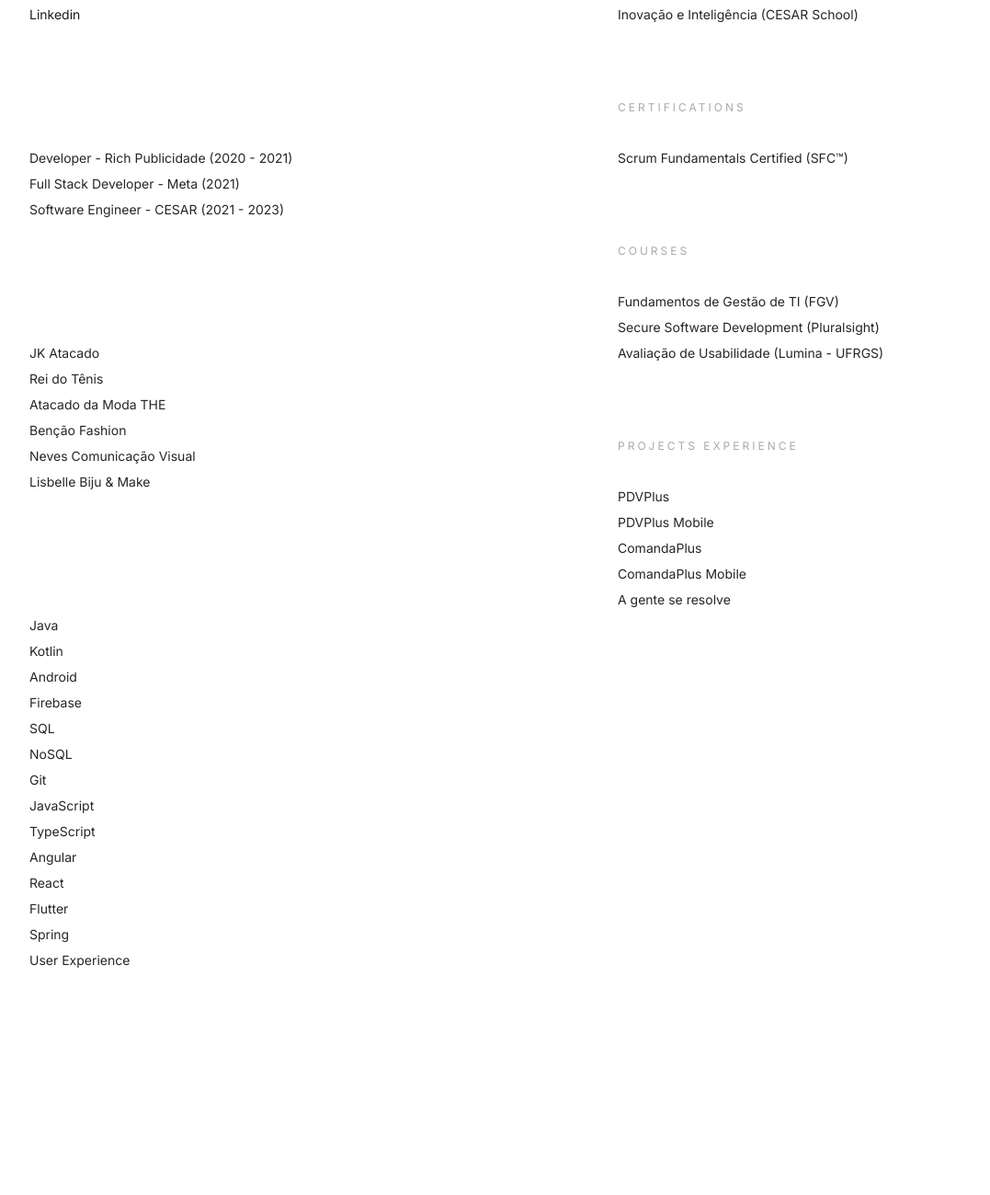
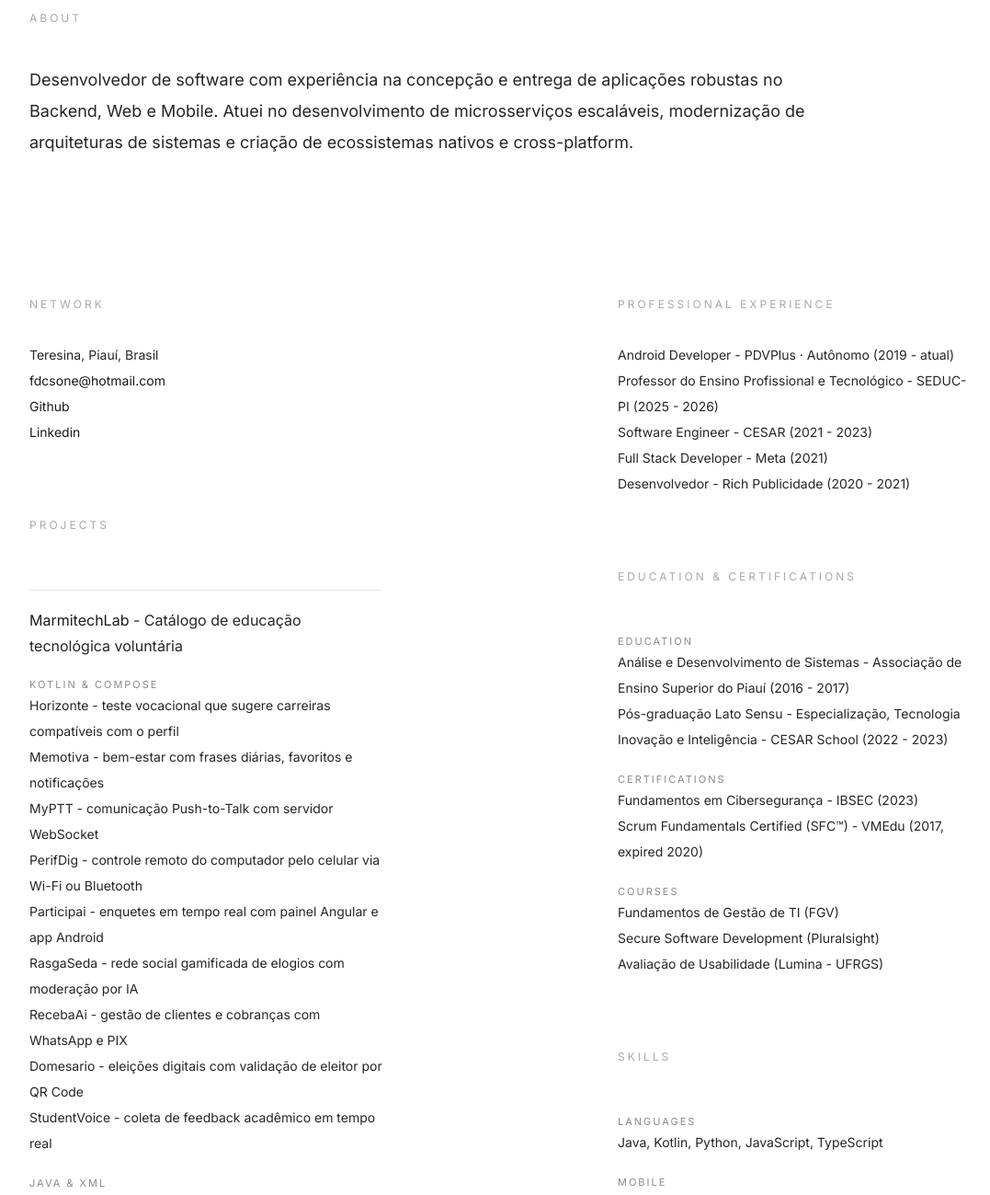
Before and after one commit to douglazsilva/douglazsilva.github.io, a plain HTML site: page index.html in a window 1280 px wide. Shown: the part 613-1912 px from the top of the page at 92% size, without its empty margins (96-1173 px from the left). Before the commit the page ends 1844 px from the top, so only its background shows below. Drawn offline with nearby package versions, Linux system fonts and the light colour scheme.

Commit message:
feat: atualiza perfil e reorganiza conteudo do portifolio

```diff
--- a/index.html
+++ b/index.html
@@ -3,112 +3,167 @@
 
 <head>
    <meta charset="utf-8">
+   <script>
+      // Classe exclusiva deste site (o Modernizr também usa "js"). Só escondemos
+      // o conteúdo enquanto as animações estiverem realmente disponíveis.
+      document.documentElement.classList.add('animating');
+      // Rede de segurança: se as animações não iniciarem, o conteúdo aparece mesmo assim.
+      setTimeout(function () {
+         if (!window.siteReady) {
+            document.documentElement.classList.remove('animating');
+         }
+      }, 2500);
+   </script>
    <title>Douglaz Silva</title>
    <link rel="icon" href="favicon.ico?v=2" />
-   <meta name="description" content="">
-   <meta name="viewport" content="width=device-width, initial-scale = 1.0, maximum-scale=1.0, user-scalable=no" />
+   <meta name="description" content="Software Developer | Java &amp; Kotlin | Backend, Full Stack &amp; Mobile | Android | Spring Boot | Angular.">
+   <meta name="viewport" content="width=device-width, initial-scale=1.0" />
    <link rel="apple-touch-icon" href="apple-touch-icon.png">
    <link rel="stylesheet" href="css/normalize.min.css">
    <link rel="stylesheet" href="css/main.css">
    <script src="js/vendor/modernizr-2.8.3.min.js"></script>
-   <!-- Global site tag (gtag.js) - Google Analytics -->
-   <script async src="https://www.googletagmanager.com/gtag/js?id=UA-148784609-1"></script>
+   <!-- Google Analytics 4: substitua G-XXXXXXXXXX pelo seu ID de medição e descomente o bloco abaixo. -->
+   <!--
+   <script async src="https://www.googletagmanager.com/gtag/js?id=G-XXXXXXXXXX"></script>
    <script>
       window.dataLayer = window.dataLayer || [];
       function gtag() { dataLayer.push(arguments); }
       gtag('js', new Date());
-      gtag('config', 'UA-148784609-1');
+      gtag('config', 'G-XXXXXXXXXX');
    </script>
+   -->
 </head>
 
 <body>
-   <div class='wrapper-container'>
+   <main class='wrapper-container'>
       <div class='wrapper' id='wrapper'>
          <div class="logo" id="logo">
-            <img src="https://raw.githubusercontent.com/douglazsilva/douglazsilva.github.io/master/img/ds_logo.png"
-               alt="logo">
+            <img src="img/ds_logo.png" alt="Logo Douglaz Silva">
          </div>
-         <div id='intro' class='column'>Tech lover, Java, Web and Mobile Developer.</div>
+         <h1 id='intro' class='column'>Software Developer | Java &amp; Kotlin | Backend, Full Stack &amp; Mobile | Android | Spring Boot | Angular.</h1>
          <div class='itemwrapper' id='item0'>
+            <div class='column about'>
+               <h2 class='greyed'>About</h2>
+               &zwnj;<br>
+               Desenvolvedor de software com experiência na concepção e entrega de aplicações robustas no Backend, Web e Mobile. Atuei no desenvolvimento de microsserviços escaláveis, modernização de arquiteturas de sistemas e criação de ecossistemas nativos e cross-platform.
+            </div>
             <div id='col1' class='column-left'>
-               <span class='greyed'>Network</span><br>
+               <h2 class='greyed'>Network</h2>
                &zwnj;<br>
+               Teresina, Piauí, Brasil<br>
                <a href="mailto:fdcsone@hotmail.com" target="_top">fdcsone@hotmail.com</a><br>
-               <a href="https://github.com/douglazsilva" target="_blank">Github</a><br>
-               <a href="https://www.linkedin.com/in/douglazsilva" target="_blank">Linkedin</a><br>
+               <a href="https://github.com/douglazsilva" target="_blank" rel="noopener noreferrer">Github</a><br>
+               <a href="https://www.linkedin.com/in/douglazsilva" target="_blank" rel="noopener noreferrer">Linkedin</a><br>
+            </div>
+            <div id='col4' class='column-right'>
+               <h2 class='greyed' id='professional'>Professional experience</h2>
+               &zwnj;<br>
+               Android Developer - PDVPlus · Autônomo (2019 - atual)<br>
+               Professor do Ensino Profissional e Tecnológico - SEDUC-PI (2025 - 2026)<br>
+               Software Engineer - CESAR (2021 - 2023)<br>
+               Full Stack Developer - Meta (2021)<br>
+               Desenvolvedor - Rich Publicidade (2020 - 2021)<br>
+            </div>
+            <div id='col7' class='column-left'>
+               <h2 class='greyed'>Projects</h2>
+               &zwnj;<br>
+               <h3 class='project'><a href="https://marmitechlab.github.io" target="_blank" rel="noopener noreferrer">MarmitechLab</a> - Catálogo de educação tecnológica voluntária</h3>
+               <h4 class='subhead'>Kotlin &amp; Compose</h4>
+               Horizonte - teste vocacional que sugere carreiras compatíveis com o perfil<br>
+               Memotiva - bem-estar com frases diárias, favoritos e notificações<br>
+               MyPTT - comunicação Push-to-Talk com servidor WebSocket<br>
+               PerifDig - controle remoto do computador pelo celular via Wi-Fi ou Bluetooth<br>
+               Participai - enquetes em tempo real com painel Angular e app Android<br>
+               RasgaSeda - rede social gamificada de elogios com moderação por IA<br>
+               RecebaAi - gestão de clientes e cobranças com WhatsApp e PIX<br>
+               Domesario - eleições digitais com validação de eleitor por QR Code<br>
+               StudentVoice - coleta de feedback acadêmico em tempo real<br>
+               <h4 class='subhead'>Java &amp; XML</h4>
+               Urna Eletrônica - simulação da urna eletrônica brasileira<br>
+               <h3 class='project'><a href="https://aidtecnologia.github.io" target="_blank" rel="noopener noreferrer">AID Tecnologia</a> - Estúdio de desenvolvimento de software</h3>
+               <h4 class='subhead'>Web</h4>
+               Geraki - avaliações alinhadas à BNCC com geração de questões por IA<br>
+               TiraVoz - separação de voz e instrumental de músicas<br>
+               Galeria de Cadernos - feed de atividades, tarefas e correção<br>
+               Marcenaria Rústica - catálogo, painel administrativo e app Android<br>
+               A gente se Resolve - gestão de eventos com inscrições e confirmação<br>
+               PDVPlus - frente de caixa e retaguarda para varejo<br>
+               ComandaPlus - comandas e gestão para bares e restaurantes<br>
+               <h4 class='subhead'>Mobile</h4>
+               TaMarcado - correção de cartão-resposta pela câmera<br>
+               BabyJourney - diário do bebê com mamadas, sono e atividades<br>
+               QuestãoAki - simulados por tema para concursos públicos<br>
+               ListAki - listas de compras com funcionamento offline<br>
+               A gente se Resolve App - palestras em vídeo, áudio e PDF<br>
+               PDVPlus Mobile - vendas, pagamentos e impressão Bluetooth<br>
+               ComandaPlus Mobile - mesas, pedidos e fechamento de conta<br>
+               <h4 class='subhead'>IA</h4>
+               Object Identifier - bot de WhatsApp que identifica produtos por foto<br>
+               <h4 class='subhead'>Jogos</h4>
+               Brother Fighter - jogo de luta para navegador em Three.js<br>
             </div>
             <div id='col2' class='column-right'>
-               <span class='greyed' id='academic'></span><br>
+               <h2 class='greyed'>Education &amp; Certifications</h2>
                &zwnj;<br>
-               Análise e Desenvolvimento de Sistemas (AESPI)<br>
-               Pós-graduação Lato Sensu - Especialização, Tecnologia Inovação e Inteligência (CESAR School)
-            </div>
-            <div id='col3' class='column-right'>
-               <span class='greyed'>Certifications</span><br>
-               &zwnj;<br>
-               Scrum Fundamentals Certified (SFC™)<br>
-            </div>
-            <div id='col4' class='column-left'>
-               <span class='greyed' id='professional'></span><br>
-               &zwnj;<br>
-               Developer - Rich Publicidade (2020 - 2021)<br>
-               Full Stack Developer - Meta (2021)<br>
-               Software Engineer - CESAR (2021 - 2023)<br>
-            </div>
-            <div id='col5' class='column-right'>
-               <span class='greyed'>Courses</span><br>
-               &zwnj;<br>
+               <h3 class='subhead'>Education</h3>
+               Análise e Desenvolvimento de Sistemas - Associação de Ensino Superior do Piauí (2016 - 2017)<br>
+               Pós-graduação Lato Sensu - Especialização, Tecnologia Inovação e Inteligência - CESAR School (2022 - 2023)<br>
+               <h3 class='subhead'>Certifications</h3>
+               Fundamentos em Cibersegurança - IBSEC (2023)<br>
+               Scrum Fundamentals Certified (SFC™) - VMEdu (2017, expired 2020)<br>
+               <h3 class='subhead'>Courses</h3>
                Fundamentos de Gestão de TI (FGV)<br>
                Secure Software Development (Pluralsight)<br>
                Avaliação de Usabilidade (Lumina - UFRGS)<br>
             </div>
-            <div id='col6' class='column-left'>
-               <span class='greyed' id='clients'></span><br>
+            <div id='col8' class='column-left'>
+               <h2 class='greyed' id='skills'>Skills</h2>
+               &zwnj;<br>
+               <h3 class='subhead'>Languages</h3>
+               Java, Kotlin, Python, JavaScript, TypeScript<br>
+               <h3 class='subhead'>Mobile</h3>
+               Android, Jetpack Compose, Flutter, React Native, .NET MAUI<br>
+               <h3 class='subhead'>Web</h3>
+               Angular, Angular Material, React<br>
+               <h3 class='subhead'>Backend &amp; Data</h3>
+               Spring Boot, Microsserviços, API REST, Firebase, SQL, PostgreSQL, MongoDB, NoSQL<br>
+               <h3 class='subhead'>Tools &amp; Other</h3>
+               Docker, CI/CD, Apache Kafka, Git, User Experience<br>
+            </div>
+            <div id='col6' class='column-right'>
+               <h2 class='greyed' id='clients'>Client experience</h2>
                &zwnj;<br>
                JK Atacado<br>
                Rei do Tênis<br>
                Atacado da Moda THE<br>
                Benção Fashion<br>
                Neves Comunicação Visual<br>
-               Lisbelle Biju & Make<br>
+               Lisbelle Biju &amp; Make<br>
+               Versátil<br>
+               Elias Barbearia<br>
             </div>
-            <div id='col7' class='column-right'>
-               <span class='greyed'>Projects Experience</span><br>
+            <div id='col9' class='column-left'>
+               <h2 class='greyed' id='awards'>Recognitions</h2>
                &zwnj;<br>
-               PDVPlus<br>
-               PDVPlus Mobile<br>
-               ComandaPlus<br>
-               ComandaPlus Mobile<br>
-               A gente se resolve<br>
-            </div>
-            <div id='col8' class='column-left'>
-               <span class='greyed' id='skills'></span><br>
-               &zwnj;<br>
-               Java<br>
-               Kotlin<br>
-               Android<br>
-               Firebase<br>
-               SQL<br>
-               NoSQL<br>
-               Git<br>
-               JavaScript<br>
-               TypeScript<br>
-               Angular<br>
-               React<br>
-               Flutter<br>
-               Spring<br>
-               User Experience<br>
+               Professor Orientador - Programa Do Piauí para o Mundo 2026 - SEDUC-PI (2026)<br>
+               <a href="https://github.com/douglazsilva/NossasEmocoes" target="_blank" rel="noopener noreferrer">Nossas Emoções</a> - Kotlin, Jetpack Compose e Inteligência Artificial
             </div>
 
          </div>
       </div>
-   </div>
+   </main>
    <script src="https://code.jquery.com/jquery-1.4.2.min.js"></script>
    <script src="https://cdnjs.cloudflare.com/ajax/libs/gsap/latest/TweenMax.min.js"></script>
    <script src="js/SplitText.min.js"></script>
    <!--script src="js/TweenSprite.min.js"></script-->
    <script src="js/plugins.js"></script>
    <script src="js/main.js"></script>
+   <script>
+      // Se alguma biblioteca de animação não carregar, o conteúdo continua visível.
+      if (!window.jQuery || !window.TweenMax || !window.SplitText) {
+         document.documentElement.classList.remove('animating');
+      }
+   </script>
 </body>
 
 </html>
```
